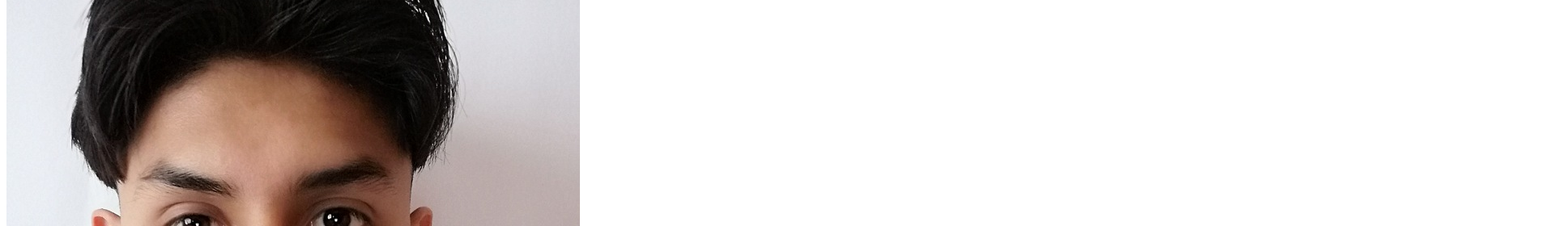
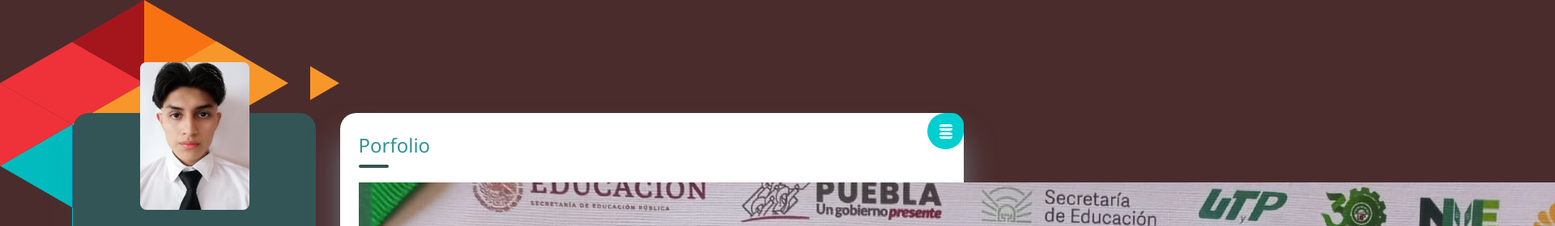
Before and after one commit to ienrique08/proyctCV, a plain HTML site: page porfoliofinal.html in a window 1280 px wide. Shown: the top 280 px of the page at 81% size, 1920 px wide, since content can reach past the window. Drawn offline with Linux system fonts and the light colour scheme; files that its build step writes are made by us from their sources; the site is published under a folder, as on GitHub Pages, so addresses that start at the root find nothing; files whose address does not match are found by name.

Commit message:
Update porfoliofinal.html

```diff
--- a/porfoliofinal.html
+++ b/porfoliofinal.html
@@ -5,8 +5,8 @@
     <meta name="viewport" content="width=device-width, initial-scale=1.0">
     <link rel="shortcut icon" href="resources\logo.svg" type="image/svg">
     <link href="Site/css/css-gg (1).css" rel="stylesheet">
-    <link rel="stylesheet" href="/css/site.css">
-    <link rel="stylesheet" href="/css/mobile.css">
+    <link rel="stylesheet" href="Site/css/site.css">
+    <link rel="stylesheet" href="Site/css/mobile.css">
     <script src="js/site.js"></script>
 </head>
 <body>
```
